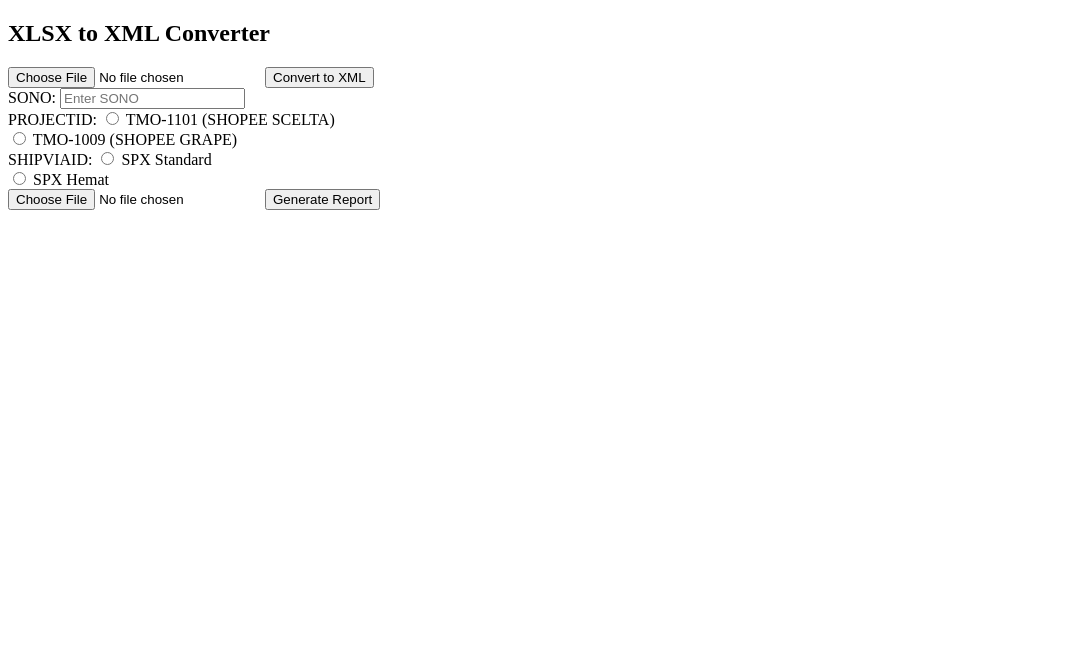
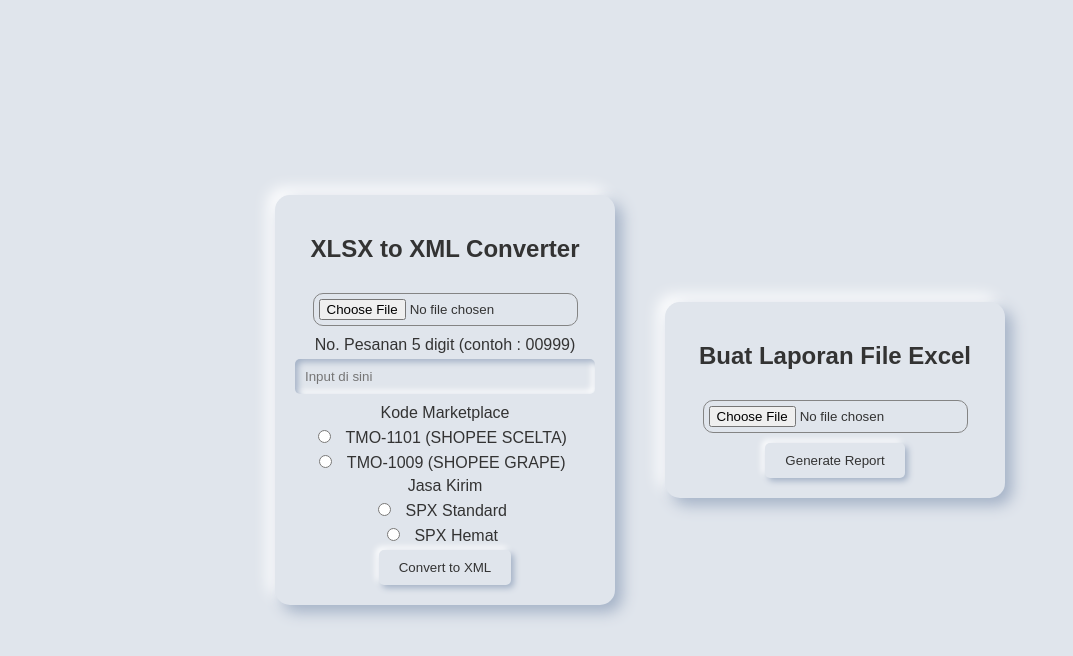
Before and after one commit to yhogakafi/xlsx_to_xml_converter_javascript, a plain HTML site: page index.html in a window 1280 px wide. Shown: the whole page, without its empty margins (0-1073 px from the left). Drawn offline with Linux system fonts and the light colour scheme.

Commit message:
add style

```diff
--- a/index.html
+++ b/index.html
@@ -4,32 +4,40 @@
 <meta charset="UTF-8">
 <meta name="viewport" content="width=device-width, initial-scale=1.0">
 <title>XLSX to XML Converter</title>
+<link rel="stylesheet" href="style.css">
 </head>
 <body>
-    <h2>XLSX to XML Converter</h2>
-    <input type="file" id="fileInput" accept=".xlsx">
-    <button id="convertBtn">Convert to XML</button>
-    <div>
-        <label for="sonoInput">SONO:</label>
-        <input type="text" id="sonoInput" placeholder="Enter SONO">
+    <div class="container1">
+        <h2>XLSX to XML Converter</h2>
+        <input type="file" id="fileInput" accept=".xlsx" class="file-input">
+        <div class="input-group">
+            <label for="sonoInput">No. Pesanan 5 digit (contoh : 00999)</label>
+            <input type="text" id="sonoInput" placeholder="Input di sini" class="text-input">
+        </div>
+        <div class="input-group">
+            <label>Kode Marketplace</label>
+            <input type="radio" id="projectTMO1101" name="projectID" value="TMO-1101" class="radio-input">
+            <label for="projectTMO1101" class="radio-label">TMO-1101 (SHOPEE SCELTA)</label><br>
+            <input type="radio" id="projectTMO1009" name="projectID" value="TMO-1009" class="radio-input">
+            <label for="projectTMO1009" class="radio-label">TMO-1009 (SHOPEE GRAPE)</label>
+        </div>
+        <div class="input-group">
+            <label>Jasa Kirim</label>
+            <input type="radio" id="shipviaSPXStandard" name="shipviaID" value="SPX Standard" class="radio-input">
+            <label for="shipviaSPXStandard" class="radio-label">SPX Standard</label><br>
+            <input type="radio" id="shipviaSPXHemat" name="shipviaID" value="SPX Hemat" class="radio-input">
+            <label for="shipviaSPXHemat" class="radio-label">SPX Hemat</label>
+        </div>
+        <div class="button-group">
+            <button id="convertBtn" class="button">Convert to XML</button>
+        </div>
     </div>
-    <div>
-        <label>PROJECTID:</label>
-        <input type="radio" id="projectTMO1101" name="projectID" value="TMO-1101">
-        <label for="projectTMO1101">TMO-1101 (SHOPEE SCELTA)</label><br>
-        <input type="radio" id="projectTMO1009" name="projectID" value="TMO-1009">
-        <label for="projectTMO1009">TMO-1009 (SHOPEE GRAPE)</label>
-    </div>
-    <div>
-        <label>SHIPVIAID:</label>
-        <input type="radio" id="shipviaSPXStandard" name="shipviaID" value="SPX Standard">
-        <label for="shipviaSPXStandard">SPX Standard</label><br>
-        <input type="radio" id="shipviaSPXHemat" name="shipviaID" value="SPX Hemat">
-        <label for="shipviaSPXHemat">SPX Hemat</label>
-    </div>
-    <div>
-        <input type="file" id="xmlFileInput" accept=".xml">
-        <button id="generateReportButton">Generate Report</button>
+    <div class="container2">
+        <h2>Buat Laporan File Excel</h2>
+        <div class="button-group">
+            <input type="file" id="xmlFileInput" accept=".xml" class="file-input">
+            <button id="generateReportButton" class="button">Generate Report</button>
+        </div>
     </div>
 
     <script src="https://cdnjs.cloudflare.com/ajax/libs/xlsx/0.16.9/xlsx.full.min.js"></script>
--- /dev/null
+++ b/style.css
@@ -0,0 +1,94 @@
+body {
+    font-family: Arial, sans-serif;
+    background-color: #e0e5ec;
+    color: #333;
+    display: flex;
+    justify-content: center;
+    align-items: center;
+    height: 100vh;
+    margin: 0;
+}
+
+.container1 {
+    background: #e0e5ec;
+    padding: 20px;
+    border-radius: 15px;
+    box-shadow: 7px 7px 15px #a3b1c6,
+                -7px -7px 15px #ffffff;
+    width: 300px;
+    text-align: center;
+}
+
+.container2 {
+    margin-left: 50px;
+    background: #e0e5ec;
+    padding: 20px;
+    border-radius: 15px;
+    box-shadow: 7px 7px 15px #a3b1c6,
+                -7px -7px 15px #ffffff;
+    width: 300px;
+    text-align: center;
+}
+
+h2 {
+    margin-bottom: 20px;
+    color: #333;
+}
+
+/* .input-group,
+.button-group {
+    margin-bottom: 20px;
+} */
+
+label {
+    display: block;
+    margin-bottom: 5px;
+    color: #333;
+}
+
+
+.file-input {
+    margin: 10px;
+    padding: 5px;
+    border: solid 1px rgb(132, 132, 132);
+    border-radius: 10px;
+}
+
+.text-input {
+    width: calc(100% - 20px);
+    padding: 10px;
+    border: none;
+    border-radius: 5px;
+    margin-bottom: 10px;
+    box-shadow: inset 3px 3px 6px #a3b1c6,
+                inset -3px -3px 6px #ffffff;
+    background: #e0e5ec;
+    color: #333;
+}
+
+.radio-input {
+    width: auto;
+    margin-right: 10px;
+}
+
+.radio-label {
+    display: inline-block;
+    margin-right: 10px;
+}
+
+.button {
+    padding: 10px 20px;
+    border: none;
+    border-radius: 5px;
+    background: #e0e5ec;
+    box-shadow: 3px 3px 6px #a3b1c6,
+                -3px -3px 6px #ffffff;
+    color: #333;
+    cursor: pointer;
+    transition: all 0.3s ease;
+}
+
+.button:hover {
+    box-shadow: inset 3px 3px 6px #a3b1c6,
+                inset -3px -3px 6px #ffffff;
+}
```
